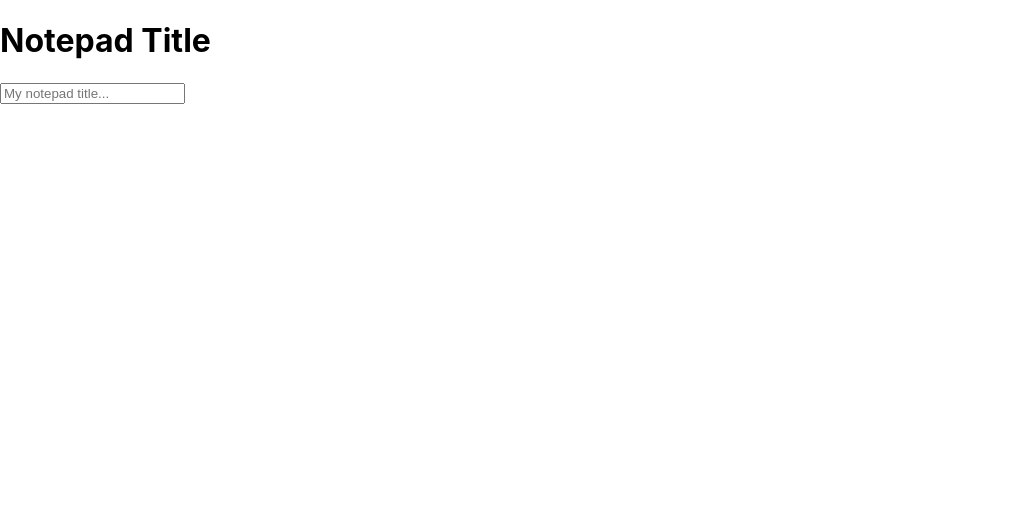
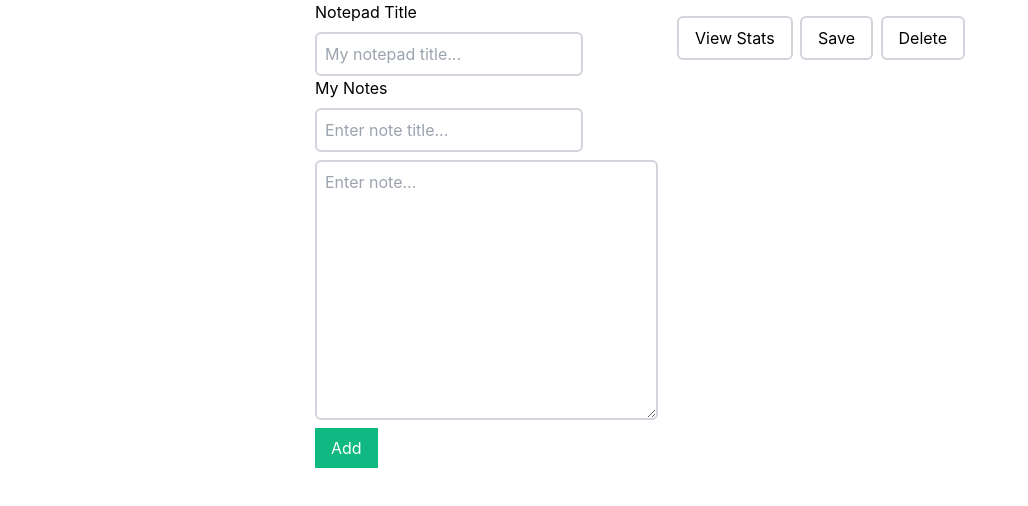
Before and after one commit to groverrichardson/disqo-assessment, a React (Create React App) app: page / in a window 1280 px wide. Shown: the top 506 px of the page, without its empty margins (0-1028 px from the left). Built offline with nearby package versions, Linux system fonts and the light colour scheme.

Commit message:
Added note entry section and buttons.

```diff
--- a/package.json
+++ b/package.json
@@ -11,6 +11,7 @@
         "react": "^17.0.2",
         "react-dom": "^17.0.2",
         "react-scripts": "4.0.3",
+        "sass": "^1.51.0",
         "tailwind": "^4.0.0",
         "web-vitals": "^1.1.2"
     },
--- /dev/null
+++ b/postcss.config.js
@@ -0,0 +1,6 @@
+module.exports = {
+  plugins: {
+    tailwindcss: {},
+    autoprefixer: {},
+  },
+}
--- a/src/App.js
+++ b/src/App.js
@@ -1,12 +1,31 @@
 import React from 'react';
 import 'tailwindcss/tailwind.css';
 import NotepadHero from './components/notepad-hero';
+import './styles/tailwind.sass';
 
 function App() {
     return (
         <main className="App flex flex-col justify-center items-center">
-            <div className="app-container flex flex-col justify-center items-center">
+            <div className="app-container flex flex-row flex-wrap justify-start items-start">
                 <NotepadHero />
+                <form className="notes-container flex flex-col justify-center items-start">
+                    <h2 className="my-notes ">My Notes</h2>
+                    <input
+                        type="text"
+                        className="note-title border-2 border-gray-300 p-2 rounded-md mt-2"
+                        placeholder="Enter note title..."
+                    />
+                    <textarea
+                        name="note-input"
+                        id="note-input"
+                        cols="30"
+                        rows="10"
+                        className="border-2 border-gray-300 p-2 rounded-md mt-2"
+                        placeholder="Enter note..."></textarea>
+                    <button className="note-submit bg-green-500 py-2 px-4 mt-2 text-white">
+                        Add
+                    </button>
+                </form>
             </div>
         </main>
     );
--- a/src/components/notepad-hero.js
+++ b/src/components/notepad-hero.js
@@ -2,14 +2,25 @@ import React from 'react';
 
 function NotepadHero() {
     return (
-        <div className="NotepadHero">
+        <div className="NotepadHero flex flex-row justify-between items-center w-full">
             <div className="title-container">
                 <h1 className="notepad-title">Notepad Title</h1>
                 <input
                     type="text"
-                    className="notepad-title-input border-2 border-gray-300 p-2 rounded-md mt-2 w-96"
+                    className="notepad-title-input border-2 border-gray-300 p-2 rounded-md mt-2"
                     placeholder="My notepad title..."
                 />
+            </div>
+            <div className="button-group flex flex-row justify-between items-center w-72 max-w-full">
+                <button className="view-stat border-2 border-gray-300 py-2 px-4 rounded-md">
+                    View Stats
+                </button>
+                <button className="save border-2 border-gray-300 py-2 px-4 rounded-md">
+                    Save
+                </button>
+                <button className="Delete border-2 border-gray-300 py-2 px-4 rounded-md">
+                    Delete
+                </button>
             </div>
         </div>
     );
--- a/src/styles/index.css
+++ b/src/styles/index.css
@@ -1,3 +1,7 @@
+@tailwind base;
+@tailwind components;
+@tailwind utilities;
+
 body {
     margin: 0;
     font-family: -apple-system, BlinkMacSystemFont, 'Segoe UI', 'Roboto',
--- a/src/styles/tailwind.sass
+++ b/src/styles/tailwind.sass
@@ -3,4 +3,5 @@
     box-sizing: border-box
 
 .app-container
+    width: 650px
     max-width: 90%
--- a/tailwind.config.js
+++ b/tailwind.config.js
@@ -1,10 +1,6 @@
 module.exports = {
-    purge: ['./src/**/*.{js,jsx,ts,tsx}', './public/index.html'],
-    darkMode: false, // or 'media' or 'class'
+    content: ['./src/**/*.{js,jsx,ts,tsx}'],
     theme: {
-        extend: {},
-    },
-    variants: {
         extend: {},
     },
     plugins: [],
```
Also changed, not shown: 1 other file (tests, documents, lock files or other folders).
